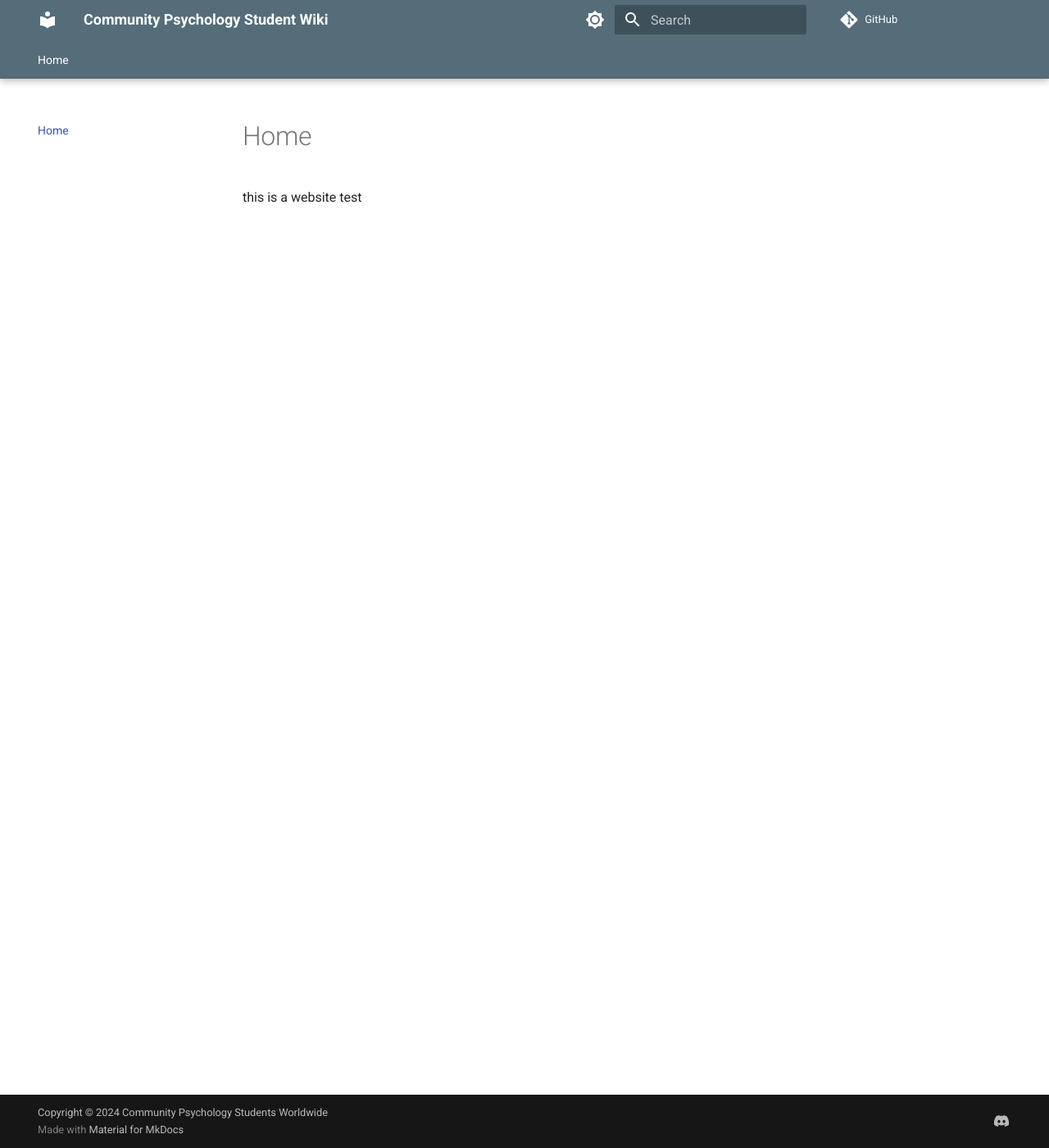
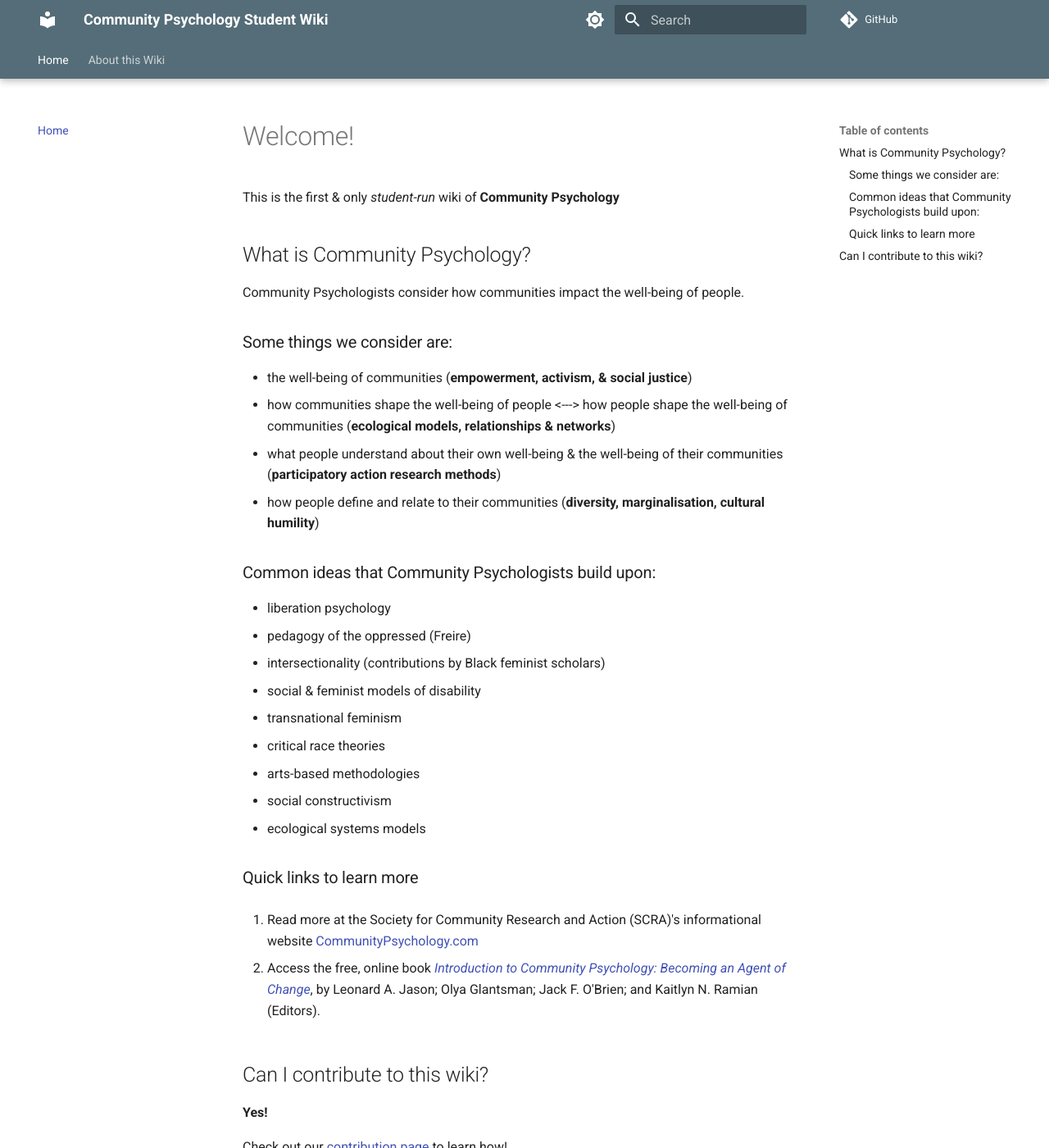
Before and after one commit to studentwiki/studentwiki.github.io, an MkDocs documentation site: the page built from docs/index.md, in a window 1280 px wide and 1400 px high. Shown: the whole window at 82% size. Built offline with MkDocs 1.6.1 and Material for MkDocs 9.7.7, drawn with Linux system fonts in a browser that asks for light colours; comment, search, counter and statistics services are not loaded; some of the changed text lies outside the part shown.

Commit message:
adding lost cotnent oops

```diff
--- a/docs/index.md
+++ b/docs/index.md
@@ -1 +1,37 @@
-this is a website test
+# Welcome!
+This is the first & only *student-run* wiki of **Community Psychology**
+
+## What is Community Psychology?
+
+Community Psychologists consider how communities impact the well-being of people.
+
+### Some things we consider are:
+
+- the well-being of communities (**empowerment, activism, & social justice**)
+- how communities shape the well-being of people <---> how people shape the well-being of communities (**ecological models, relationships & networks**)
+- what people understand about their own well-being & the well-being of their communities (**participatory action research methods**)
+- how people define and relate to their communities (**diversity, marginalisation, cultural humility**)
+
+### Common ideas that Community Psychologists build upon:
+
+- liberation psychology
+- pedagogy of the oppressed (Freire)
+- intersectionality (contributions by Black feminist scholars)
+- social & feminist models of disability
+- transnational feminism
+- critical race theories
+- arts-based methodologies
+- social constructivism
+- ecological systems models
+
+### Quick links to learn more
+
+1. Read more at the Society for Community Research and Action (SCRA)'s informational website [CommunityPsychology.com](https://www.communitypsychology.com/what-is-community-psychology/)
+
+2. Access the free, online book *[Introduction to Community Psychology: Becoming an Agent of Change](https://press.rebus.community/introductiontocommunitypsychology/)*, by Leonard A. Jason; Olya Glantsman; Jack F. O'Brien; and Kaitlyn N. Ramian (Editors).
+
+## Can I contribute to this wiki?
+
+**Yes!**
+
+Check out our [contribution page](https://gra3wy.github.io/contribute/) to learn how!
--- a/mkdocs.yml
+++ b/mkdocs.yml
@@ -36,6 +36,7 @@ theme:
       toggle:
         icon: material/brightness-4
         name: Switch to light mode
+
 extra:
    social:
      - icon: fontawesome/brands/discord
@@ -45,6 +46,9 @@ copyright: Copyright &copy; 2024 Community Psychology Students Worldwide
 
 nav:
   - Home: index.md
+  - About this Wiki:
+      - Overview: about.md
+      - How to Contribute: contribute.md
 
 
 markdown_extensions:
```
Also changed, not shown: docs/about.md (+5 -0 lines).
